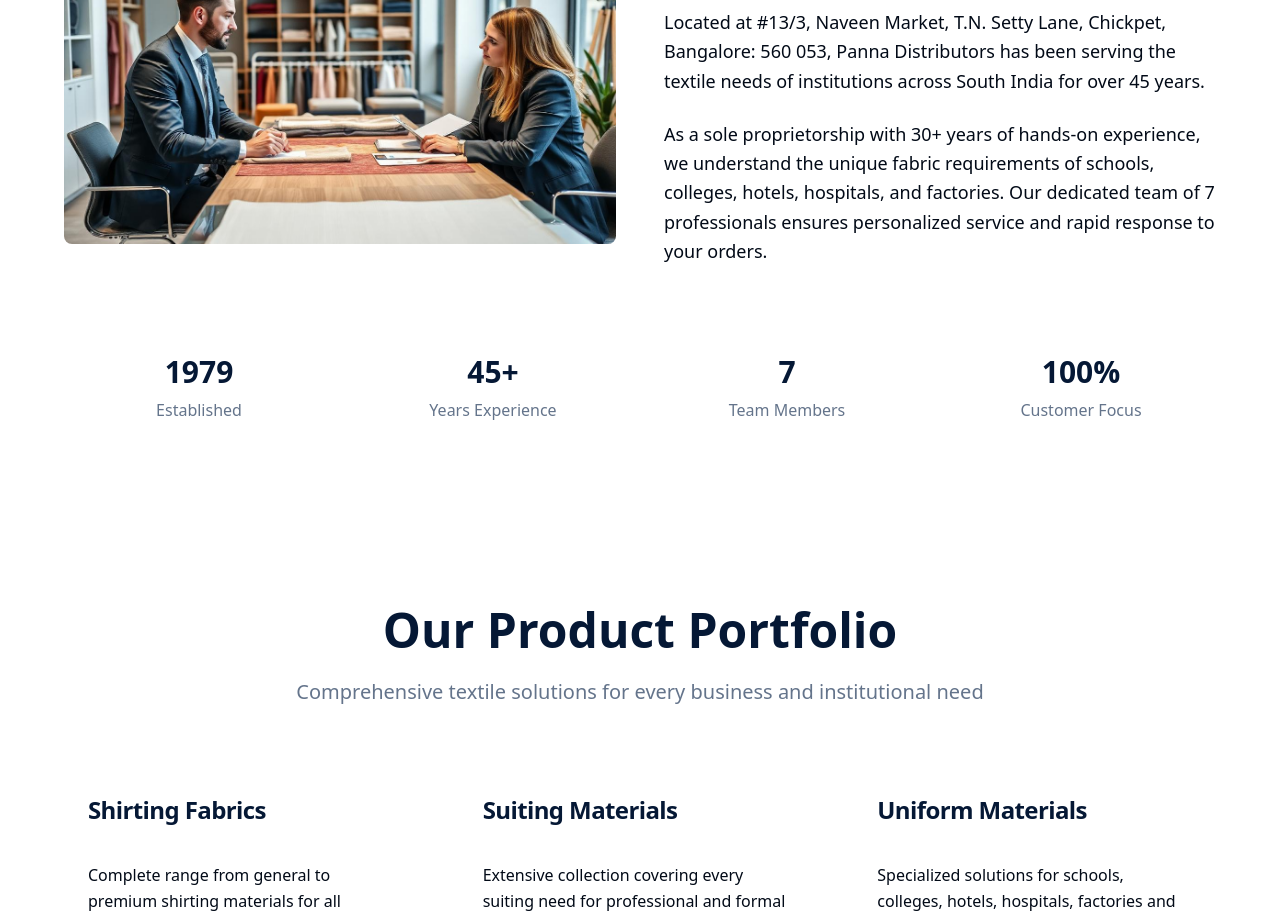
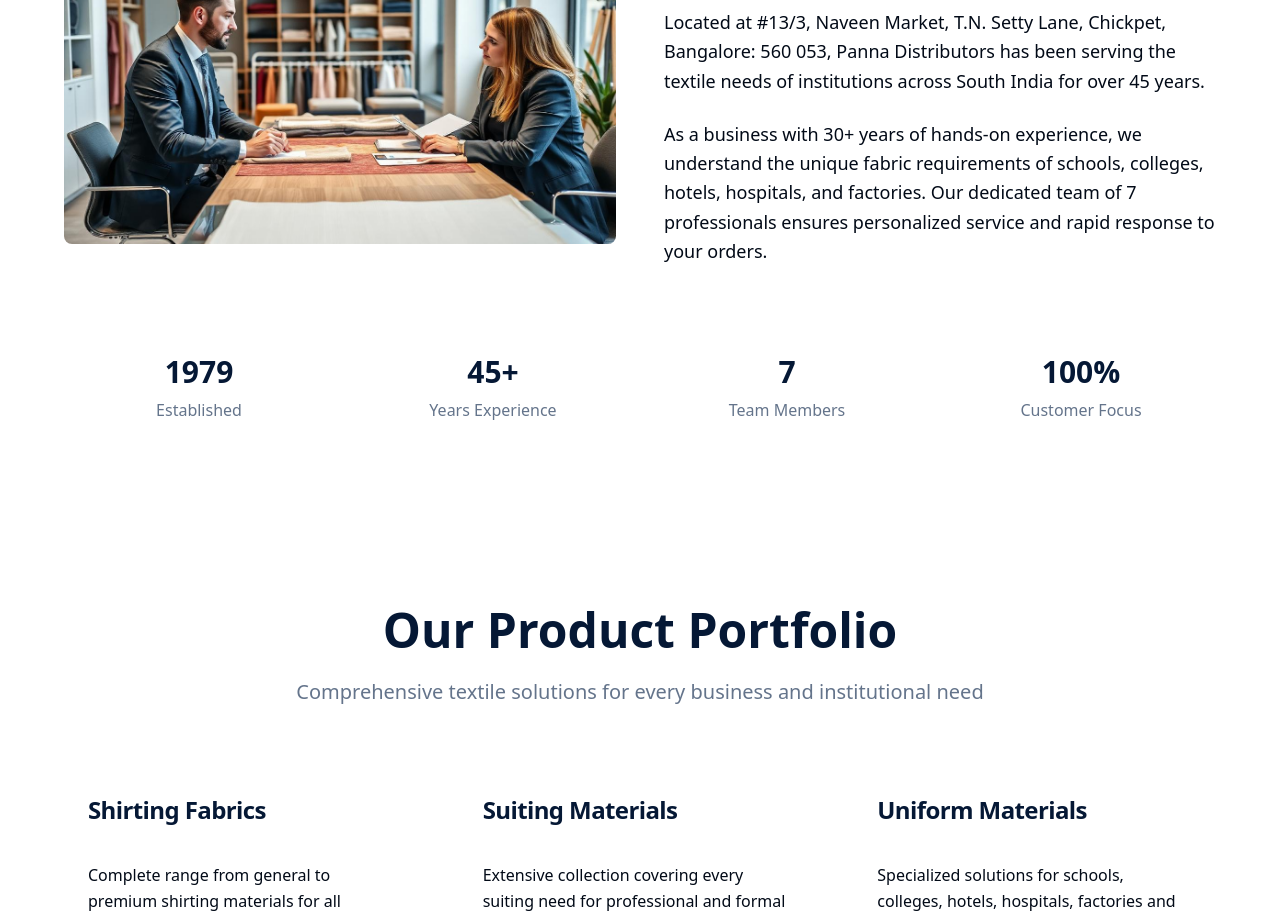
Before and after one commit to Dinesh071292/panna-fabrics-connect, a React (Vite) app: page / in a window 1280 px wide. Shown: the part 1160-2077 px from the top of the page. Built offline with nearby package versions, Linux system fonts and the light colour scheme.

Commit message:
Update About page text
Change "As a sole proprietorship" to "As a business" in the About page component.

```diff
--- a/src/components/About.tsx
+++ b/src/components/About.tsx
@@ -36,7 +36,7 @@ const About = () => {
               </p>
 
               <p className="text-lg text-foreground leading-relaxed">
-                As a sole proprietorship with 30+ years of hands-on experience, we understand
+                As a business with 30+ years of hands-on experience, we understand
                 the unique fabric requirements of schools, colleges, hotels, hospitals, and
                 factories. Our dedicated team of 7 professionals ensures personalized service
                 and rapid response to your orders.
```
